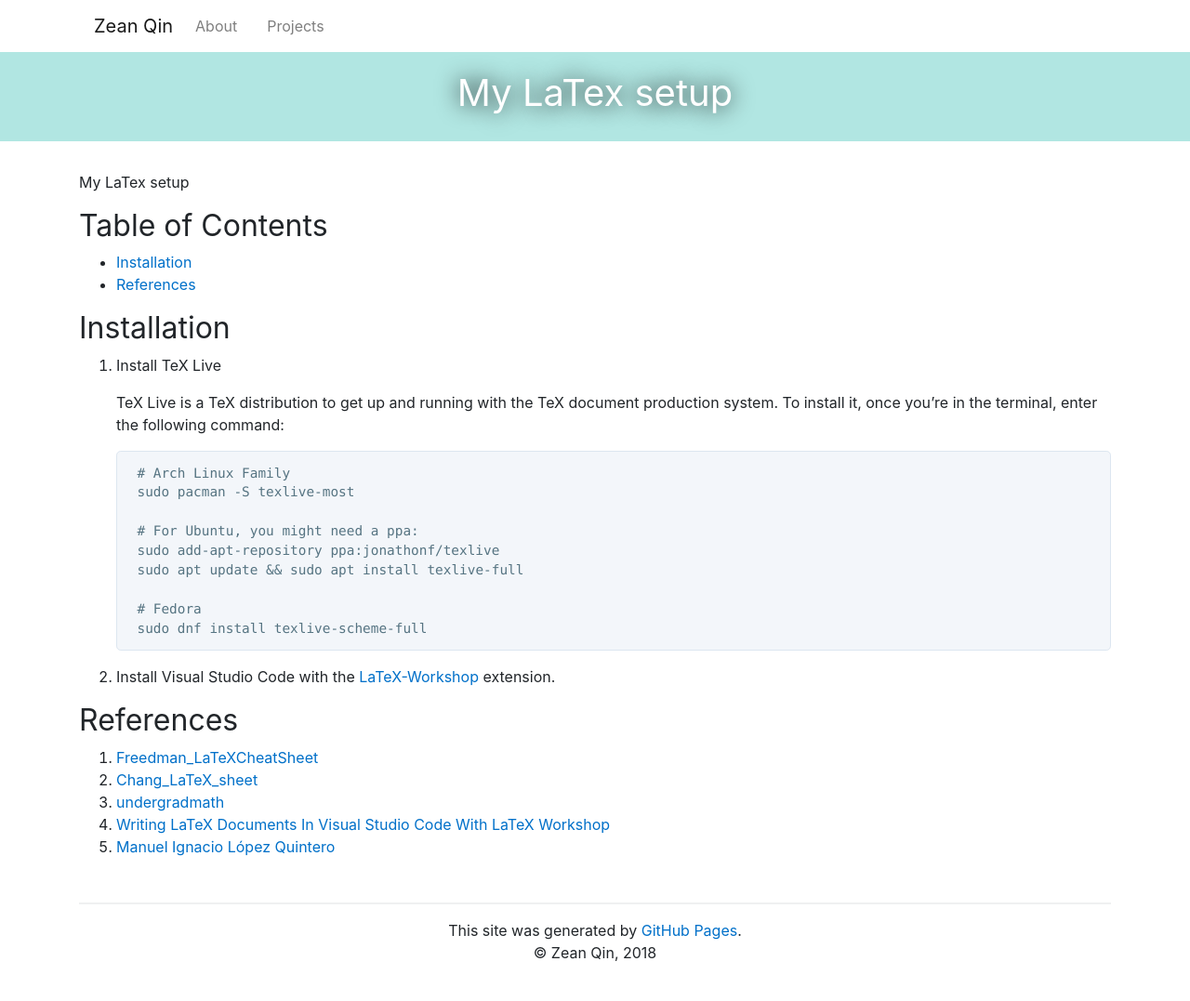
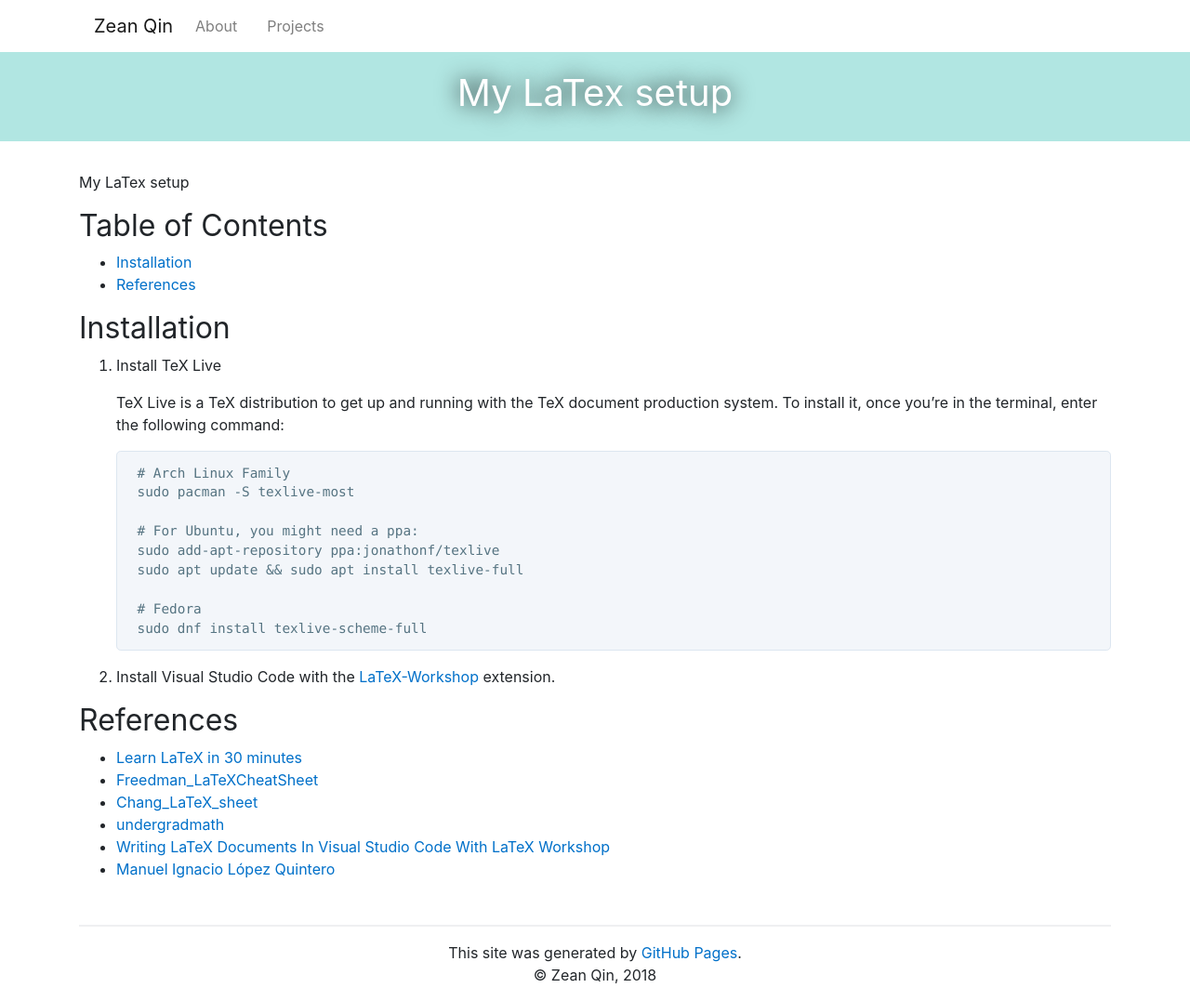
Before and after one commit to ZeanQin/zeanqin.github.io, a Jekyll site: the page built from _posts/2019-12-01-latex.md, in a window 1280 px wide. Shown: the whole page at 93% size. Built offline with Jekyll 4.4.1, drawn with Linux system fonts in a browser that asks for light colours; before the commit the page ends 1053 px from its top, so only the background shows below that.

Commit message:
Update latex post

```diff
--- a/_posts/2019-12-01-latex.md
+++ b/_posts/2019-12-01-latex.md
@@ -27,8 +27,9 @@
 
 ## References
 
-1. [Freedman_LaTeXCheatSheet](https://people.cs.umass.edu/~freedman/resources/Freedman_LaTeXCheatSheet.pdf)
-2. [Chang_LaTeX_sheet](https://www.nyu.edu/projects/beber/files/Chang_LaTeX_sheet.pdf)
-3. [undergradmath](http://tug.ctan.org/info/undergradmath/undergradmath.pdf)
-4. [Writing LaTeX Documents In Visual Studio Code With LaTeX Workshop](https://medium.com/@rcpassos/writing-latex-documents-in-visual-studio-code-with-latex-workshop-d9af6a6b2815)
-5. [Manuel Ignacio López Quintero](https://milq.github.io/install-latex-ubuntu-debian/)
+- [Learn LaTeX in 30 minutes](https://www.overleaf.com/learn/latex/Learn_LaTeX_in_30_minutes)
+- [Freedman_LaTeXCheatSheet](https://people.cs.umass.edu/~freedman/resources/Freedman_LaTeXCheatSheet.pdf)
+- [Chang_LaTeX_sheet](https://www.nyu.edu/projects/beber/files/Chang_LaTeX_sheet.pdf)
+- [undergradmath](http://tug.ctan.org/info/undergradmath/undergradmath.pdf)
+- [Writing LaTeX Documents In Visual Studio Code With LaTeX Workshop](https://medium.com/@rcpassos/writing-latex-documents-in-visual-studio-code-with-latex-workshop-d9af6a6b2815)
+- [Manuel Ignacio López Quintero](https://milq.github.io/install-latex-ubuntu-debian/)
```
